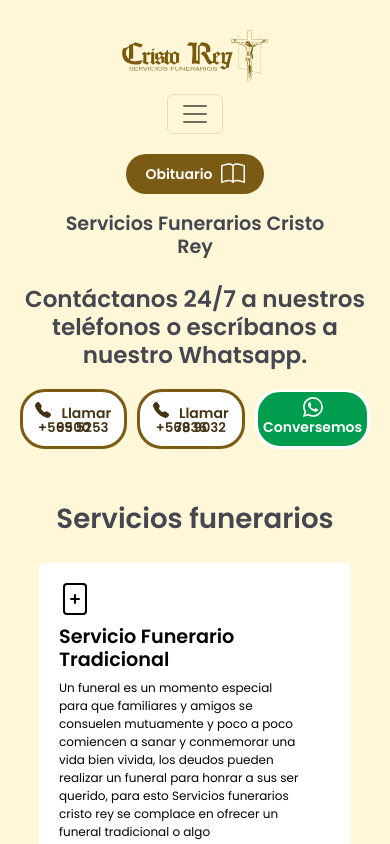
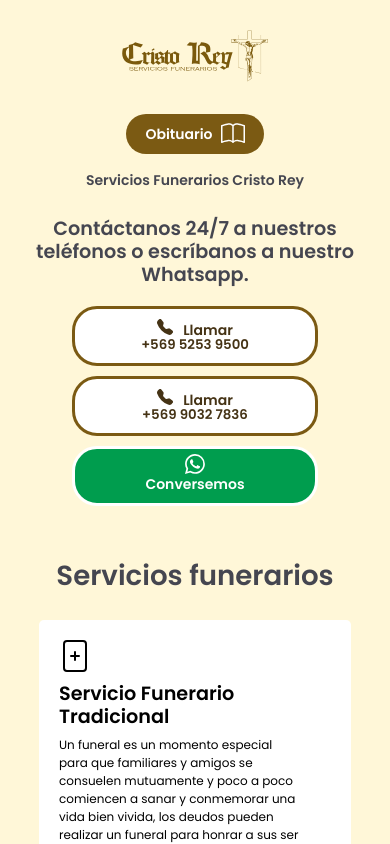
Before and after one commit to AndresEcheverriadev/FCR-Web, a React (Create React App) app in the folder fcr_web/: page / in a window 390 px wide. Shown: the top 844 px of the page. Built offline with nearby package versions, Linux system fonts and the light colour scheme.

Commit message:
new responsive

```diff
--- a/fcr_web/src/components/HomePage/HomePageResponsive.css
+++ b/fcr_web/src/components/HomePage/HomePageResponsive.css
@@ -1,3 +1,23 @@
+@media (max-width: 480px) {
+  .homeTitlesContainer h3 {
+    font-size: var(--p) !important;
+  }
+
+  .phonesWrapper {
+    flex-direction: column;
+  }
+
+  .phoneButton,
+  .phoneWhatsapp {
+    width: 70%;
+  }
+
+  .contactPhonesContainer h3 {
+    font-size: var(--h5) !important;
+    margin-bottom: 20px;
+  }
+}
+
 @media (max-width: 760px) {
   .homeTitlesContainer h3 {
     font-size: var(--h5);
@@ -89,7 +109,7 @@
   }
 }
 
-@media (max-width: 1400px) {
+@media (max-width: 1279px) {
   .carruselContainer {
     width: 100%;
   }
@@ -156,8 +176,18 @@
   }
 }
 
-@media (min-width: 1500px) {
+@media (min-width: 1280px) {
   .viewHomeContainer {
     height: 100vh;
   }
+
+  .contactPhonesContainer {
+    width: 50%;
+  }
 }
+
+@media (min-width: 1400px) {
+  .contactPhonesContainer {
+    width: 40%;
+  }
+}
--- a/fcr_web/src/components/Navbar/NavbarResponsive.css
+++ b/fcr_web/src/components/Navbar/NavbarResponsive.css
@@ -1,3 +1,9 @@
+@media (max-width: 480px) {
+  .container-fluid button {
+    display: none !important;
+  }
+}
+
 @media (max-width: 992px) {
   .navbarMainContainer {
     justify-content: center;
```
